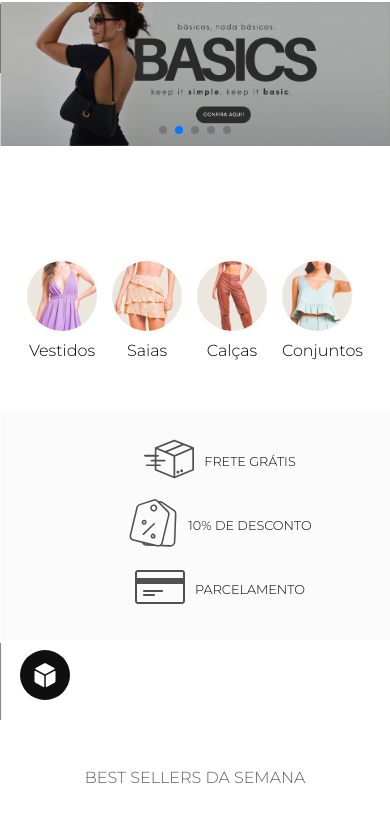
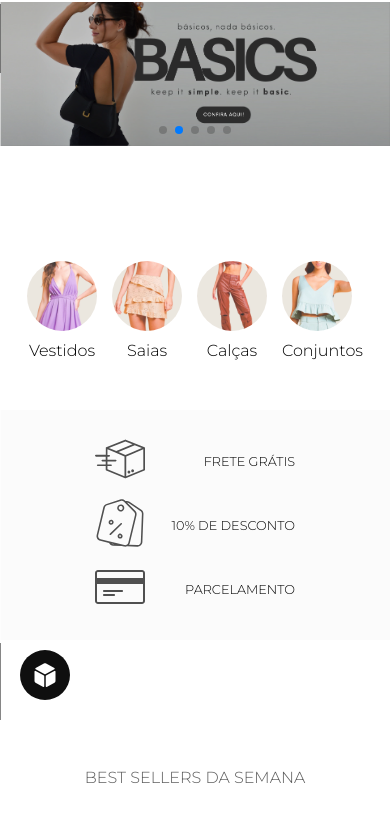
Before and after one commit to Josueledo/loja-de-roupas, a plain HTML site: page LojaRoupa/index.html in a window 390 px wide. Shown: the part 124-946 px from the top of the page. Drawn offline with nearby package versions, Linux system fonts and the light colour scheme.

Commit message:
Update style.css

```diff
--- a/LojaRoupa/style.css
+++ b/LojaRoupa/style.css
@@ -1458,6 +1458,15 @@ body {
                     }
                 }
             }
+            .frete-container{
+                ul{
+                    li{
+                        justify-content: space-between;
+                        margin: 0;
+                        width: 200px;
+                    }
+                }
+            }
         }
 
         #section3 {
```
